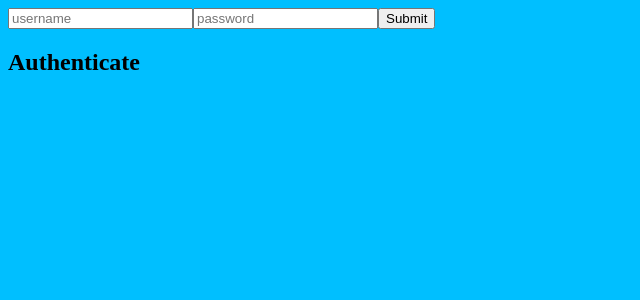
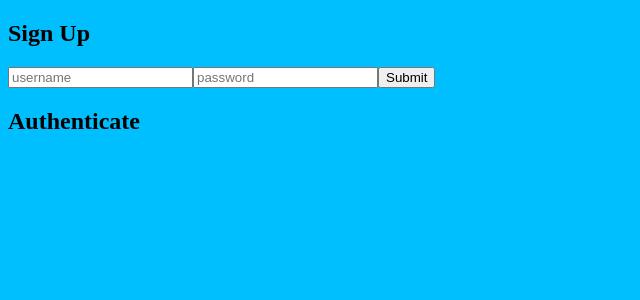
Before and after one commit to newmanwell/react-forms, a React (Vite) app: page / in a window 1280 px wide. Shown: the top 300 px of the page, without its empty margins (0-640 px from the left). Built offline with nearby package versions, Linux system fonts and the light colour scheme.

Commit message:
sign up component complete

```diff
--- a/src/components/SignUpForm.jsx
+++ b/src/components/SignUpForm.jsx
@@ -1,22 +1,47 @@
-import { use, useState } from "react"
+import { useState } from "react"
 
 const SignUpForm = () => {
+  // use states for username, pw and error
   const [username, setUsername] = useState("");
   const [password, setPassword] = useState("");
   const [error, setError] = useState(null);
 
+  // async function to handle form submission
   const handleSubmit = async(event) => {
     event.preventDefault();
-    console.log("pizzaaaaaaa!");
+
+    try {
+      // post username/pw
+      const response = await fetch("https://fsa-jwt-practice.herokuapp.com/signup", {
+        method: 'POST',
+        headers : {
+          "Content-Type": "application/json"
+        },
+        body: JSON.stringify({
+          username: username,
+          password: password
+        })
+      });
+      const goodSignup = await response.json();
+    } catch(error) {
+      // show error
+      setError(error.message);
+    }
+
   }
 
   return (
-    <form onSubmit={handleSubmit}>
-      <input placeholder="username" value={username} onChange={(event) => { setUsername(event.target.value) }}/>
-      <input placeholder="password" type="password" value={password} onChange={(event ) => { setPassword(event.target.value) }}/>
-      <button>Submit</button>
-    </form>
+    <section>
+      <h2>Sign Up</h2>
+      {error && <p>{ error }</p>}
+      <form onSubmit={handleSubmit}>
+        <input placeholder="username" value={username} onChange={(event) => { setUsername(event.target.value) }}/>
+        <input placeholder="password" type="password" value={password} onChange={(event ) => { setPassword(event.target.value) }}/>
+        <button>Submit</button>
+      </form>
+    </section>
   )
+
 }
 
 export default SignUpForm
```
